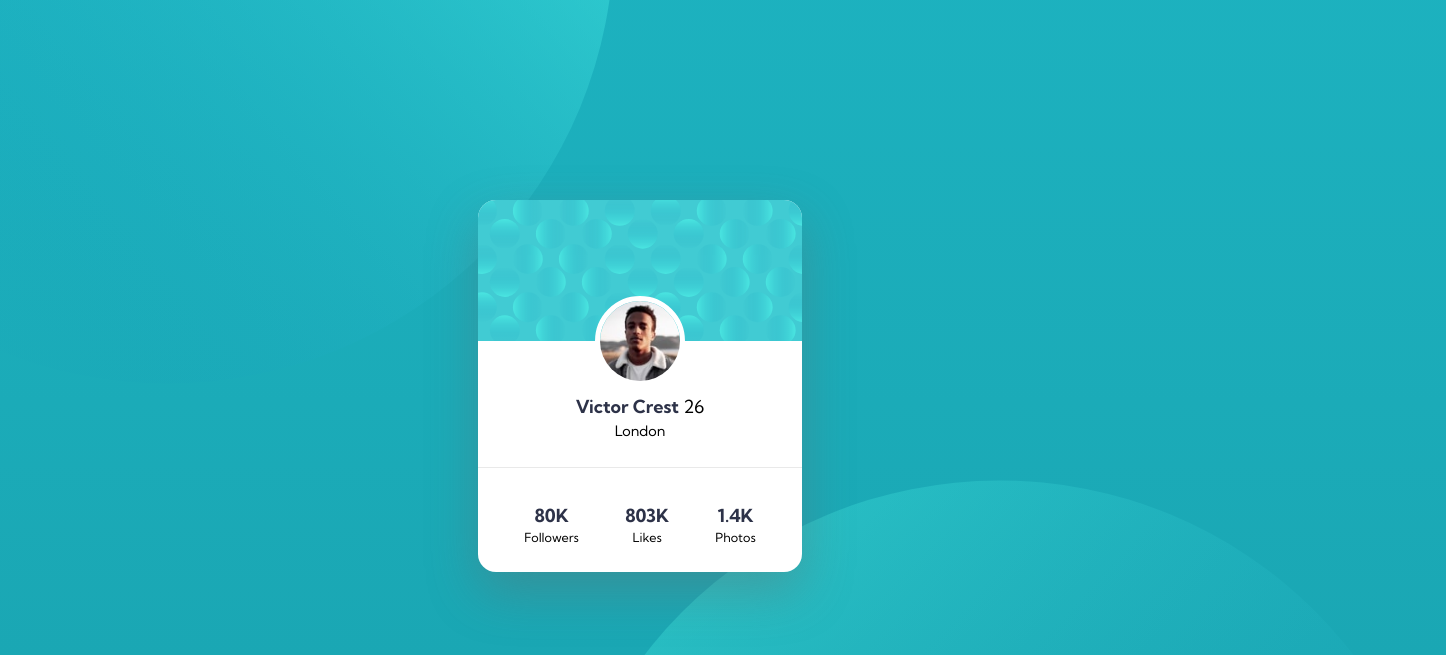
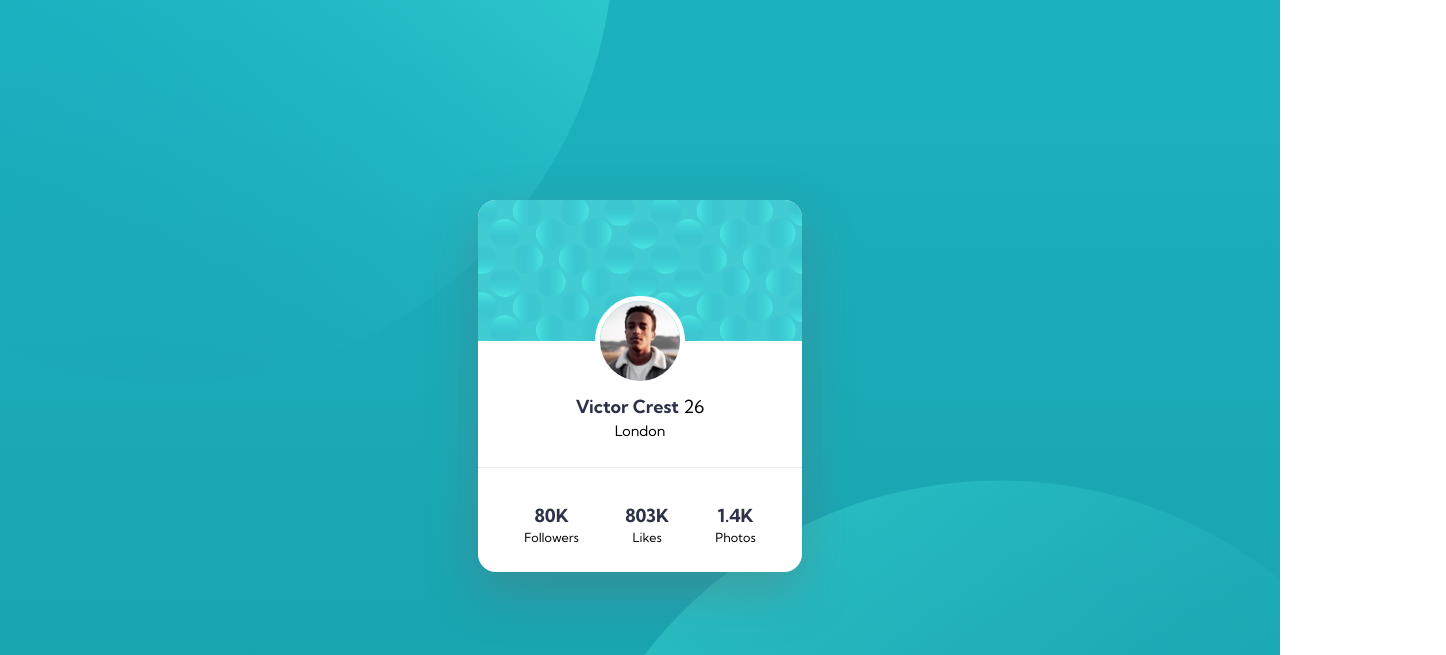
Before and after one commit to idpan/profile-card-component, a plain HTML site: page index.html in a window 1280 px wide. Shown: the top 655 px of the page, 1446 px wide, since content can reach past the window. Drawn offline with Linux system fonts and the light colour scheme.

Commit message:
kembali ke commit sebelumnya

```diff
--- a/main.css
+++ b/main.css
@@ -13,11 +13,14 @@
   font-weight: 400;
 }
 body {
+  font-family: "Kumbh Sans", sans-serif;
+  background-image: linear-gradient(to top, var(--primary-color), hsl(185, 74%, 43%));
+}
+.back {
+  position: relative;
+  height: 100vh;
+  width: 100vw;
   overflow: hidden;
-  height: 100vh;
-  font-family: "Kumbh Sans", sans-serif;
-
-  background-image: linear-gradient(to top, var(--primary-color), hsl(185, 74%, 43%));
 }
 /* --background-- */
 .bg-top,
```
